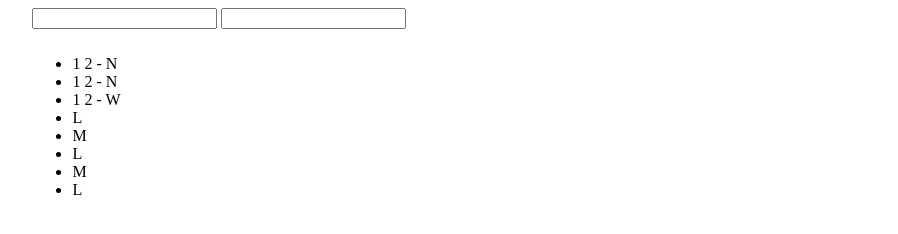
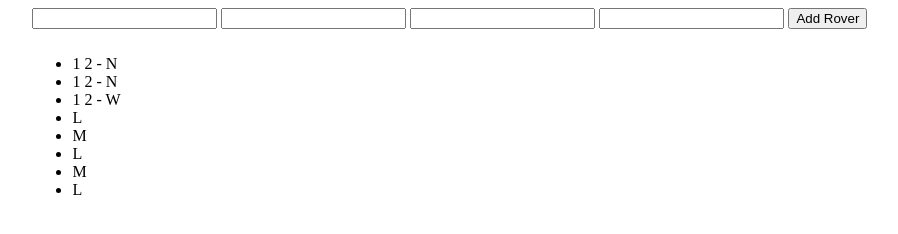
Before and after one commit to koganas/mars-explorer, a website: page src/index.html in a window 1280 px wide. Shown: the whole page, without its empty margins (102-1000 px from the left). Drawn offline with nearby package versions, Linux system fonts and the light colour scheme; files that its build step writes are made by us from their sources; files whose address does not match are found by name.

Commit message:
MarsExplorer UI: introduce fields to set Rover

```diff
--- a/src/index.html
+++ b/src/index.html
@@ -22,6 +22,11 @@
         <div class="container">
             <input type="number" name="xSize" />
             <input type="number" name="ySize" />
+            <input type="text" name="compass" />
+
+            <input type="text" name="command" />
+
+            <button type="submit">Add Rover</button>
 
             <table class="map"></table>
 
```
Also changed, not shown: build/index.html.
